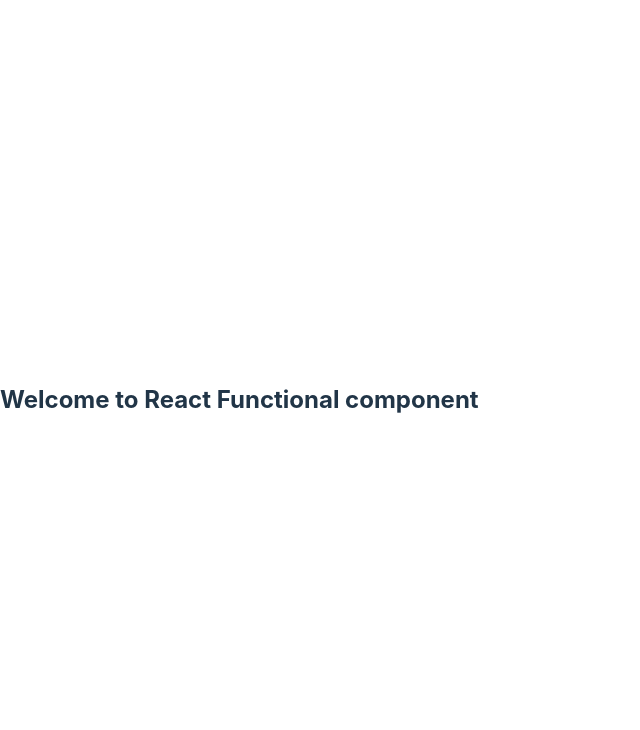
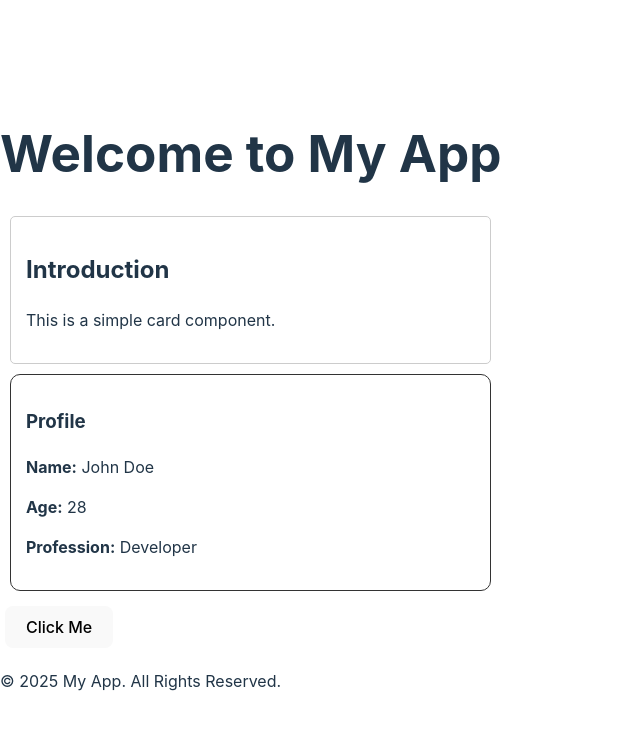
Before and after one commit to GeethapriyanS/MERN-Stack-Intern, a React (Vite) app in the folder seceFrontend/: page / in a window 1280 px wide. Shown: the top 730 px of the page, without its empty margins (0-640 px from the left). Built offline with nearby package versions, Linux system fonts and the light colour scheme.

Commit message:
Functional Components Added

```diff
--- a/seceFrontend/src/App.jsx
+++ b/seceFrontend/src/App.jsx
@@ -1,13 +1,20 @@
 import Home from "./components/functionalComponets/Home"
+import Button  from "./components/functionalComponets/Button";
+import Card from "./components/functionalComponets/Card";
+import Footer from "./components/functionalComponets/Footer";
+import Header from "./components/functionalComponets/Header";
+import Profile from "./components/functionalComponets/Profile";
 
-function App() {
+const App = () => {
+  return (
+    <div>
+      <Header />
+      <Card title="Introduction" description="This is a simple card component." />
+      <Profile name="John Doe" age={28} profession="Developer" />
+      <Button label="Click Me" onClick={() => alert("Button clicked!")} />
+      <Footer />
+    </div>
+  );
+};
 
-  return (
-   <div>
-     <Home />
-   </div>
-  )
-
-}
-
-export default App
+export default App;
--- /dev/null
+++ b/seceFrontend/src/components/functionalComponets/Button.jsx
@@ -0,0 +1,8 @@
+const Button = ({ label, onClick }) => {
+    return (
+      <button onClick={onClick} style={{ padding: "10px 20px", margin: "5px" }}>
+        {label}
+      </button>
+    );
+  };
+  export default Button;
--- /dev/null
+++ b/seceFrontend/src/components/functionalComponets/Card.jsx
@@ -0,0 +1,10 @@
+const Card = ({ title, description }) => {
+    return (
+      <div style={{ border: "1px solid #ccc", padding: "15px", borderRadius: "5px", margin: "10px" }}>
+        <h2>{title}</h2>
+        <p>{description}</p>
+      </div>
+    );
+  };
+
+  export default Card;
--- /dev/null
+++ b/seceFrontend/src/components/functionalComponets/Footer.jsx
@@ -0,0 +1,8 @@
+const Footer = () => {
+    return (
+      <footer>
+        <p>© 2025 My App. All Rights Reserved.</p>
+      </footer>
+    );
+  };
+  export default Footer;
--- /dev/null
+++ b/seceFrontend/src/components/functionalComponets/Header.jsx
@@ -0,0 +1,8 @@
+const Header = () => {
+    return (
+      <header>
+        <h1>Welcome to My App</h1>
+      </header>
+    );
+  };
+  export default Header;
--- /dev/null
+++ b/seceFrontend/src/components/functionalComponets/Profile.jsx
@@ -0,0 +1,11 @@
+const Profile = ({ name, age, profession }) => {
+    return (
+      <div style={{ border: "1px solid #333", padding: "15px", borderRadius: "10px", margin: "10px" }}>
+        <h3>Profile</h3>
+        <p><strong>Name:</strong> {name}</p>
+        <p><strong>Age:</strong> {age}</p>
+        <p><strong>Profession:</strong> {profession}</p>
+      </div>
+    );
+  };
+  export default Profile;
```
